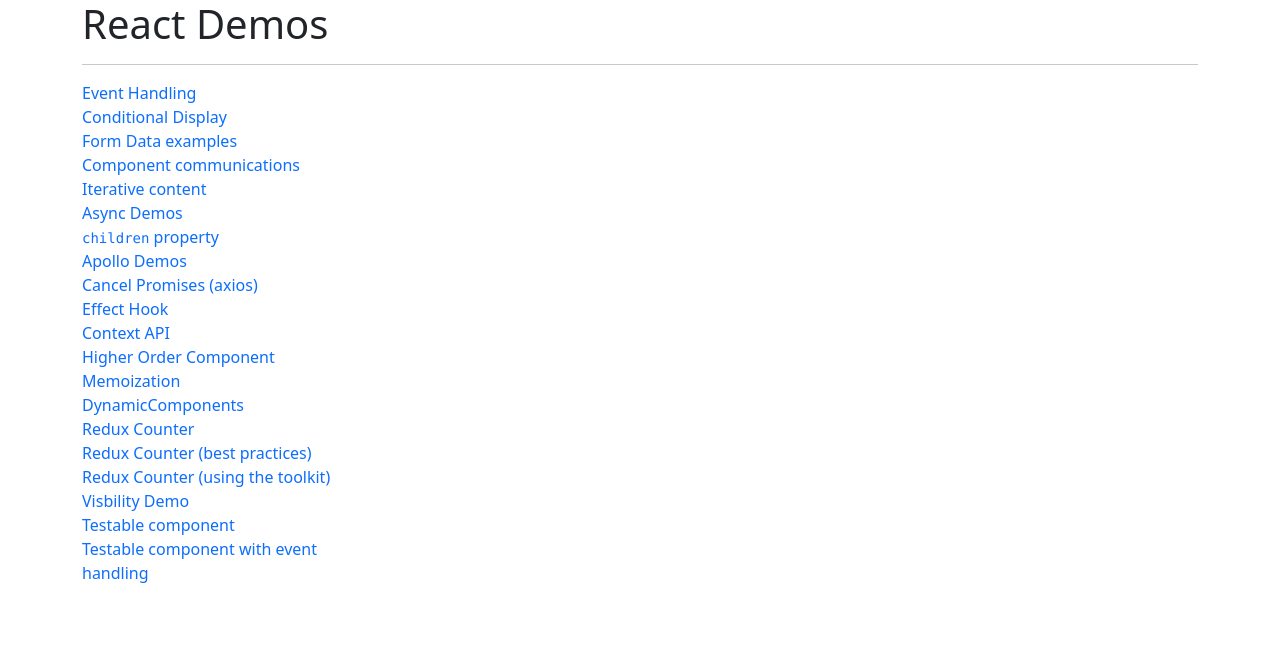
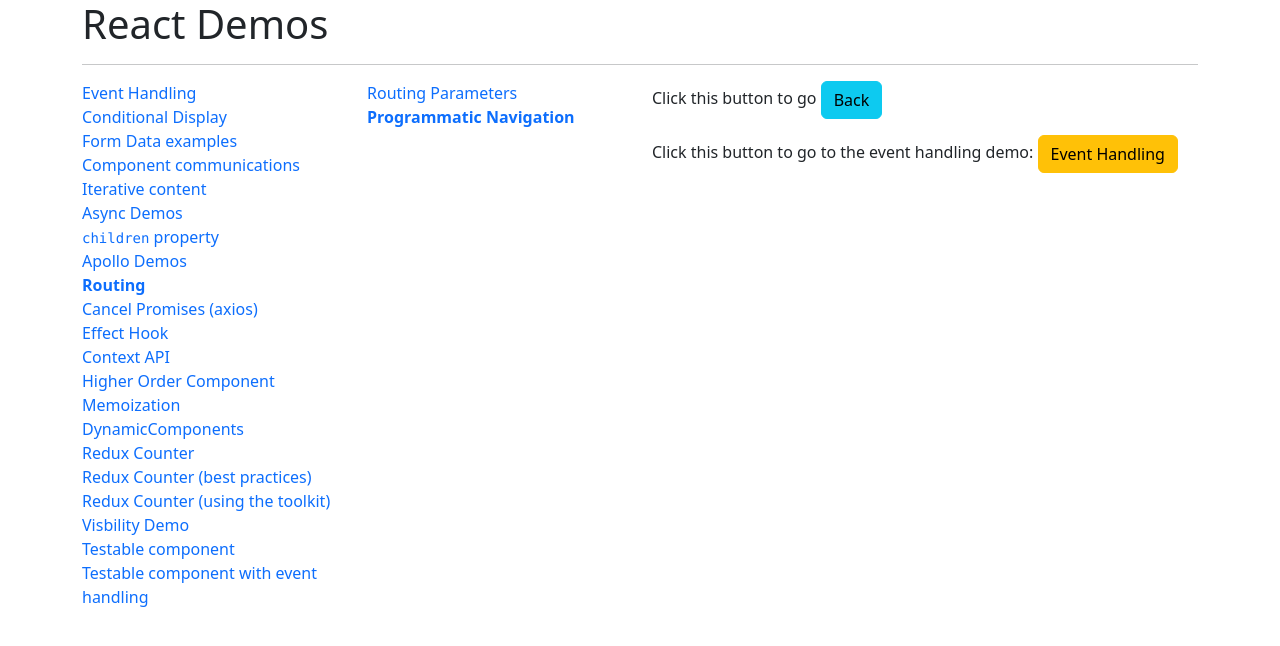
Before and after one commit to speedingplanet/front-end-bootcamp, a React (Vite) app in the folder react-demos/: page /routing/programmatic-navigation in a window 1280 px wide. Shown: the top 646 px of the page. Built offline with nearby package versions, Linux system fonts and the light colour scheme.

Commit message:
Routing demos

```diff
--- a/react-demos/src/App.jsx
+++ b/react-demos/src/App.jsx
@@ -22,6 +22,7 @@
 import EventHandling from './event-handling/EventHandling.jsx';
 import ConditionalDisplay from './conditional-display/ConditionalDisplay.jsx';
 import ComponentCommunicationsManager from './component-communications/ComponentCommunicationsManager.jsx';
+import RoutingManager from './routing/RoutingManager.jsx';
 
 function App() {
 	return (
@@ -61,6 +62,9 @@
 							</li>
 							<li>
 								<NavLink to="apollo">Apollo Demos</NavLink>
+							</li>
+							<li>
+								<NavLink to="routing">Routing</NavLink>
 							</li>
 							<li>
 								<NavLink to="cancel-promise">Cancel Promises (axios)</NavLink>
@@ -143,6 +147,10 @@
 								element={<ApolloManager />}
 							/>
 							<Route
+								path="/routing/*"
+								element={<RoutingManager />}
+							/>
+							<Route
 								path="/cancel-promise"
 								element={<CancelPromise />}
 							/>
--- /dev/null
+++ b/react-demos/src/routing/ProgrammaticNavigation.jsx
@@ -0,0 +1,39 @@
+import React from 'react';
+import { useNavigate } from 'react-router-dom';
+
+function ProgrammaticNavigation() {
+	const navigate = useNavigate();
+
+	function handleBackButton() {
+		navigate(-1);
+	}
+
+	function handleParamsButton() {
+		navigate('../../event-handling');
+	}
+
+	return (
+		<div>
+			<p>
+				Click this button to go{' '}
+				<button
+					className="btn btn-info"
+					onClick={handleBackButton}
+				>
+					Back
+				</button>
+			</p>
+			<p>
+				Click this button to go to the event handling demo:{' '}
+				<button
+					className="btn btn-warning"
+					onClick={handleParamsButton}
+				>
+					Event Handling
+				</button>
+			</p>
+		</div>
+	);
+}
+
+export default ProgrammaticNavigation;
--- /dev/null
+++ b/react-demos/src/routing/RoutingManager.jsx
@@ -0,0 +1,37 @@
+import React from 'react';
+import { NavLink, Route, Routes } from 'react-router-dom';
+import ProgrammaticNavigation from './ProgrammaticNavigation';
+import RoutingParameters from './RoutingParameters';
+
+function RoutingManager() {
+	return (
+		<section className="row">
+			<div className="col-4">
+				<ul className="list-unstyled">
+					<li>
+						<NavLink to="route-params">Routing Parameters</NavLink>
+					</li>
+					<li>
+						<NavLink to="programmatic-navigation">
+							Programmatic Navigation
+						</NavLink>
+					</li>
+				</ul>
+			</div>
+			<div className="col">
+				<Routes>
+					<Route
+						path="route-params/*"
+						element={<RoutingParameters />}
+					/>
+					<Route
+						path="programmatic-navigation"
+						element={<ProgrammaticNavigation />}
+					/>
+				</Routes>
+			</div>
+		</section>
+	);
+}
+
+export default RoutingManager;
--- /dev/null
+++ b/react-demos/src/routing/RoutingParamDetails.jsx
@@ -0,0 +1,13 @@
+import React from 'react';
+import { useParams } from 'react-router-dom';
+
+function RoutingParamDetails() {
+	const params = useParams();
+	return (
+		<div>
+			<p>You clicked on the route with the param id: {params.paramId}</p>
+		</div>
+	);
+}
+
+export default RoutingParamDetails;
--- /dev/null
+++ b/react-demos/src/routing/RoutingParameters.jsx
@@ -0,0 +1,36 @@
+import React from 'react';
+import { NavLink, Route, Routes } from 'react-router-dom';
+import RoutingParamDetails from './RoutingParamDetails';
+
+function RoutingParameters() {
+	return (
+		<section>
+			<h3>Routing Parameters</h3>
+			<div className="row">
+				<div className="col">
+					<ul className="list-unstyled">
+						<li>
+							<NavLink to="params/1">params/1</NavLink>
+						</li>
+						<li>
+							<NavLink to="params/2">params/2</NavLink>
+						</li>
+						<li>
+							<NavLink to="params/3">params/3</NavLink>
+						</li>
+					</ul>
+				</div>
+				<div className="col">
+					<Routes>
+						<Route
+							path="params/:paramId"
+							element={<RoutingParamDetails />}
+						/>
+					</Routes>
+				</div>
+			</div>
+		</section>
+	);
+}
+
+export default RoutingParameters;
```
